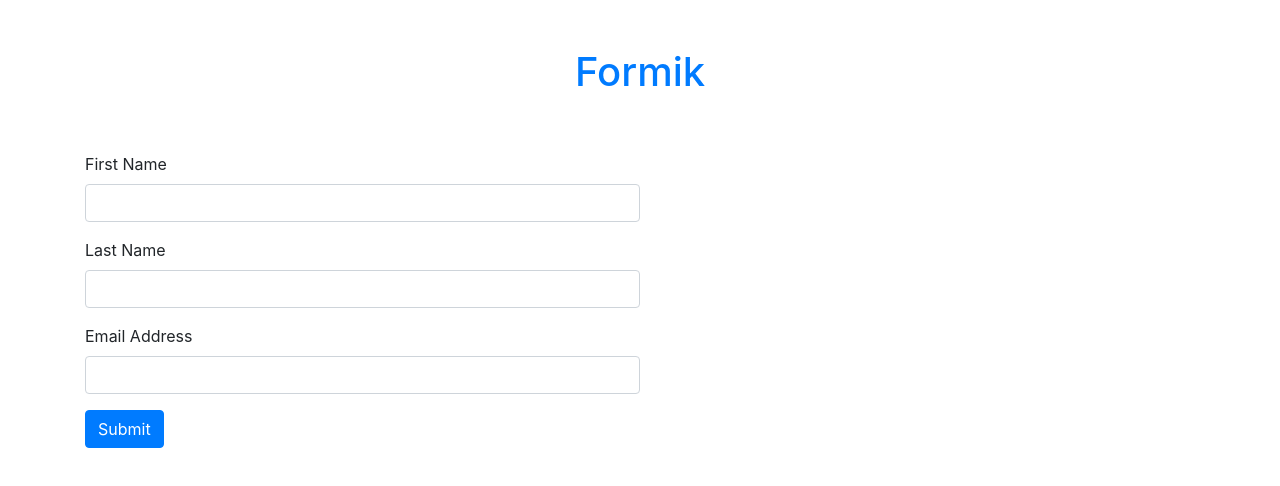
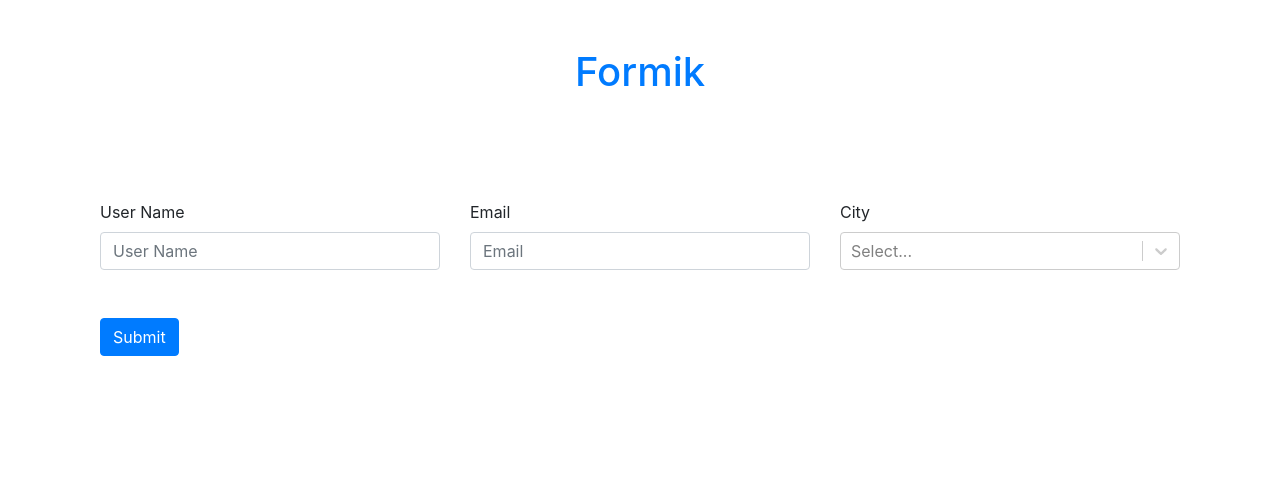
Before and after one commit to MohiuddinRabby/formik-practise, a React (Create React App) app: page / in a window 1280 px wide. Shown: the top 486 px of the page. Built offline with nearby package versions, Linux system fonts and the light colour scheme.

Commit message:
FormTwo- Formik with crate api

```diff
--- a/package.json
+++ b/package.json
@@ -6,12 +6,14 @@
     "@testing-library/jest-dom": "^5.11.6",
     "@testing-library/react": "^11.1.2",
     "@testing-library/user-event": "^12.2.2",
+    "axios": "^0.21.0",
     "bootstrap": "^4.5.3",
     "formik": "^2.2.5",
     "react": "^17.0.1",
     "react-bootstrap": "^1.4.0",
     "react-dom": "^17.0.1",
     "react-scripts": "4.0.0",
+    "react-select": "^3.1.1",
     "web-vitals": "^0.2.4",
     "yup": "^0.30.0"
   },
--- a/src/App.js
+++ b/src/App.js
@@ -1,12 +1,11 @@
 import React from "react";
-import FormFive from "./components/FormFive/FormFive";
-
+import FormTwo from "./components/FormTwo/FormTwo";
 
 const App = () => {
   return (
     <div className="container">
       <h1 className="text-center py-5 text-primary">Formik</h1>
-      <FormFive />
+      <FormTwo />
     </div>
   );
 };
--- /dev/null
+++ b/src/components/FormTwo/FormTwo.js
@@ -0,0 +1,112 @@
+/* eslint-disable no-unused-vars */
+import React from "react";
+import { Formik, Form, Field, ErrorMessage } from "formik";
+import * as Yup from "yup";
+import Select from "react-select";
+import { createUser } from "./helper";
+
+// Validation schema for bank transfer
+const validationSchema = Yup.object().shape({
+  userName: Yup.string().required("User Name required"),
+  userEmail: Yup.string().email().required("Email required"),
+  userCityName: Yup.object().shape({
+    label: Yup.string().required("City Name required"),
+    value: Yup.string().required("City Name required"),
+  }),
+});
+const initialValues = {
+  userName: "",
+  userEmail: "",
+  userCityName: "",
+};
+
+const FormTwo = () => {
+  const cityNameDDL = [
+    { value: 1, label: "Dhaka" },
+    { value: 2, label: "Chittagong" },
+    { value: 3, label: "Sylhet" },
+  ];
+
+  return (
+    <>
+      <Formik
+        initialValues={initialValues}
+        validationSchema={validationSchema}
+        onSubmit={(values, { setSubmitting, resetForm }) => {
+          const userData = {
+            title: values?.userName,
+            body: values?.userEmail,
+            userId: 1,
+          };
+          resetForm();
+          createUser(userData);
+        }}
+      >
+        {({
+          handleSubmit,
+          values,
+          errors,
+          touched,
+          setFieldValue,
+          isValid,
+        }) => (
+          <>
+            <Form>
+              <div className="container">
+                <div className="form-group row py-5">
+                  <div className="col-lg-4">
+                    <label>User Name</label>
+                    <Field
+                      className="form-control"
+                      name="userName"
+                      placeholder="User Name"
+                      value={values?.userName}
+                    />
+                    <div className="text-danger">
+                      <ErrorMessage name="userName" />
+                    </div>
+                  </div>
+                  <div className="col-lg-4">
+                    <label>Email</label>
+                    <Field
+                      className="form-control"
+                      name="userEmail"
+                      placeholder="Email"
+                      value={values?.userEmail}
+                    />
+                    <div className="text-danger">
+                      <ErrorMessage name="userEmail" />
+                    </div>
+                  </div>
+                  <div className="col-lg-4">
+                    <label>City</label>
+                    <Select
+                      name="userCityName"
+                      onChange={(valueOption) => {
+                        setFieldValue("userCityName", valueOption);
+                      }}
+                      options={cityNameDDL || []}
+                      value={values?.userCityName}
+                    />
+                  </div>
+
+                  <div className="col-lg-4">
+                    <button
+                      className="btn btn-primary mt-5"
+                      type="submit"
+                      disabled={!isValid}
+                    >
+                      Submit
+                    </button>
+                  </div>
+                </div>
+              </div>
+            </Form>
+          </>
+        )}
+      </Formik>
+    </>
+  );
+};
+
+export default FormTwo;
--- /dev/null
+++ b/src/components/FormTwo/helper.js
@@ -0,0 +1,16 @@
+import Axios from "axios";
+
+export const createUser = async (data) => {
+  try {
+    const res = await Axios.post(
+      `https://jsonplaceholder.typicode.com/posts`,
+      data
+    );
+    if (res.status === 201) {
+      alert("User Created Successfully");
+    }
+    console.log(res);
+  } catch (error) {
+    console.log(error.message);
+  }
+};
```
Also changed, not shown: 1 other file (tests, documents, lock files or other folders).
